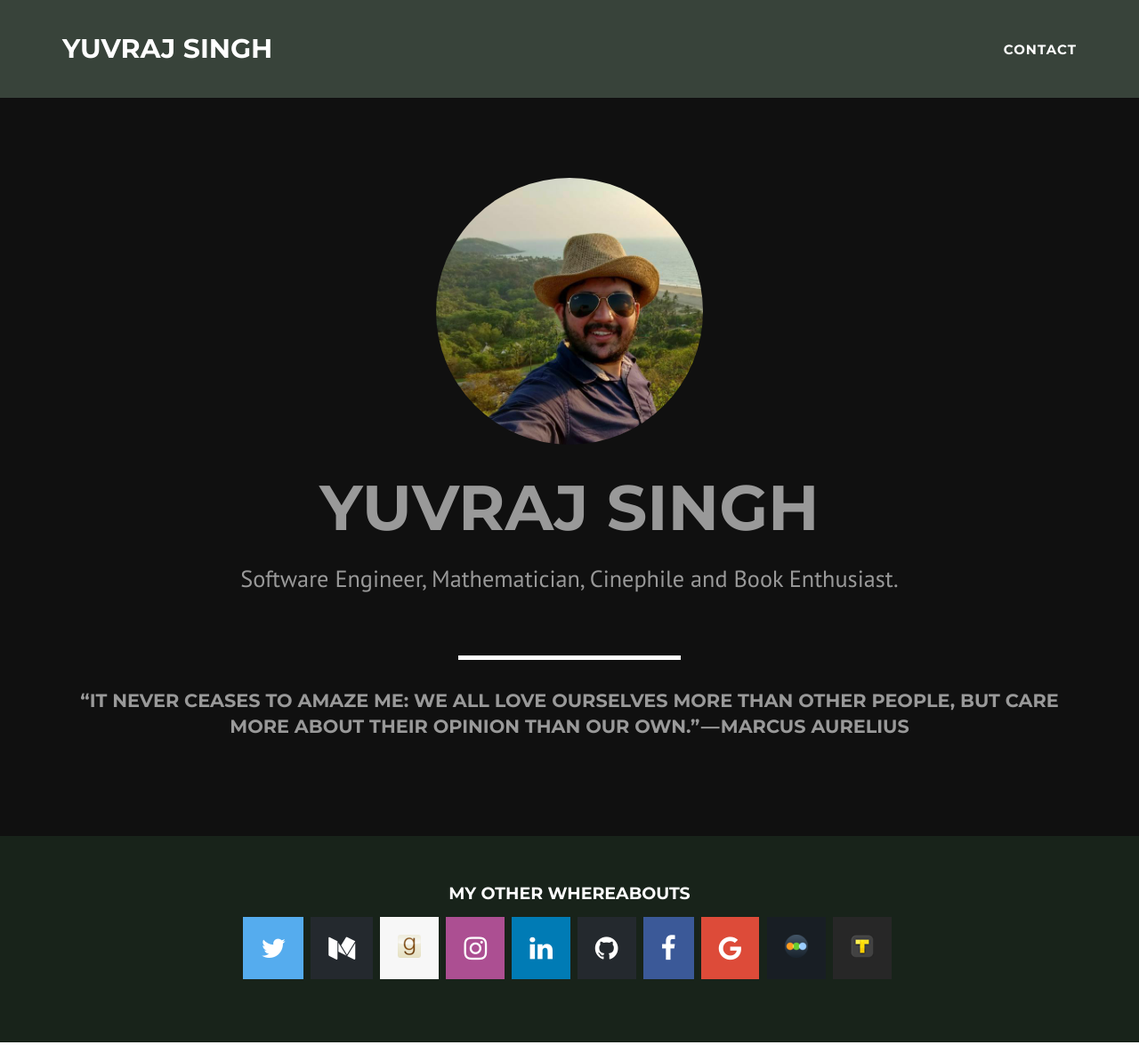
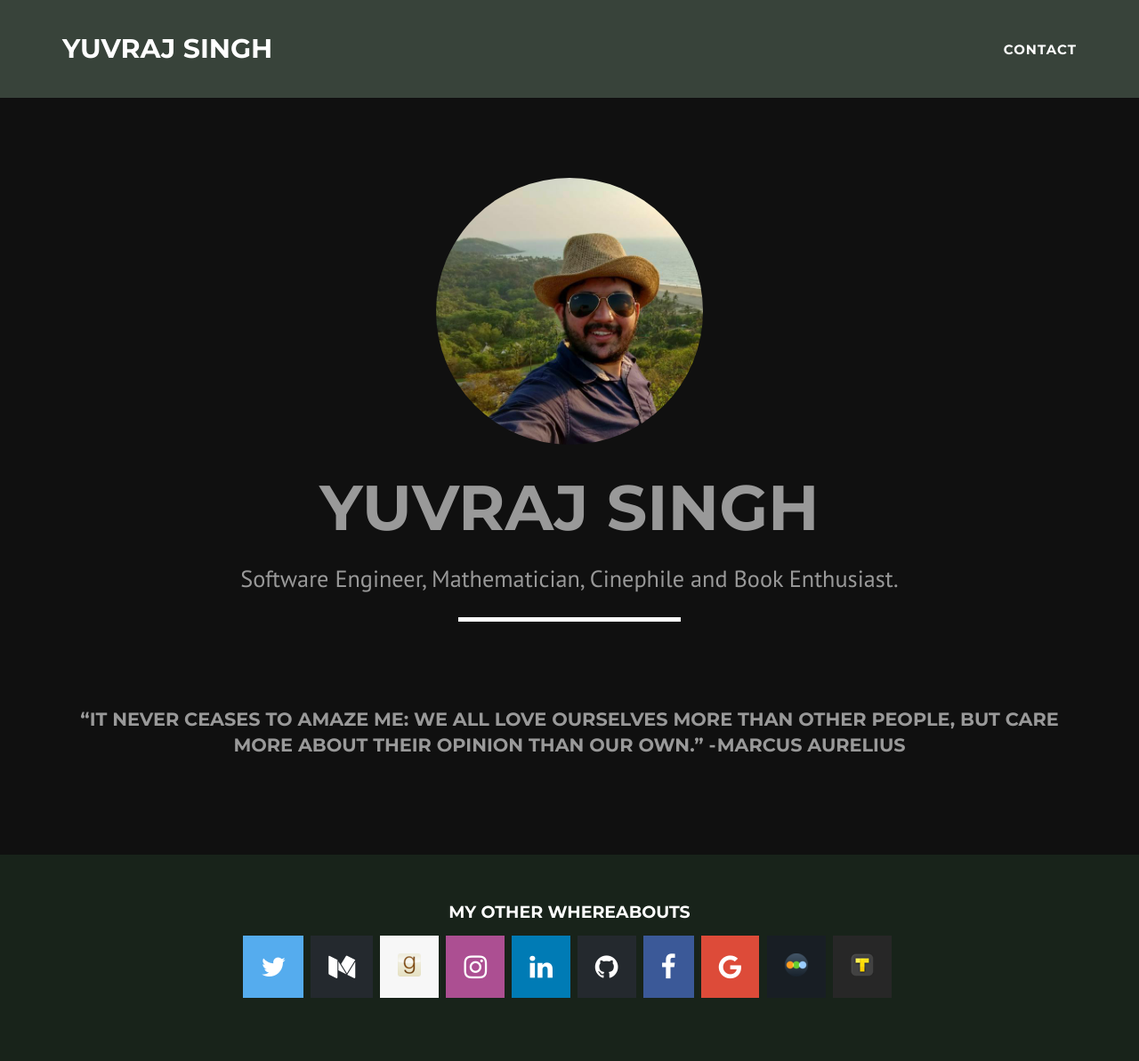
Before and after one commit to yuvraj-singh/yuvraj-singh.github.io, a Jekyll site: the page built from index.html, in a window 1280 px wide and 1193 px high. Shown: the whole window at 89% size. Built offline with Jekyll 4.4.1, drawn with Linux system fonts in a browser that asks for light colours.

Commit message:
added quote in header

```diff
--- a/_config.yml
+++ b/_config.yml
@@ -4,7 +4,7 @@
 url: https://yuvraj-singh.github.io/
 description: "Software Engineer, Mathematician, Cinephile and Book Enthusiast."
 meta_author: Yuvraj Singh
-quote: "“It never ceases to amaze me: we all love ourselves more than other people, but care more about their opinion than our own.” — Marcus Aurelius"
+quote: "“It never ceases to amaze me: we all love ourselves more than other people, but care more about their opinion than our own.” - Marcus Aurelius"
 
 about:
   header: About
--- a/_includes/header.html
+++ b/_includes/header.html
@@ -7,11 +7,11 @@
                     <div class="intro-text">
                         <span class="name">{{ site.title }}</span>
                         <!-- <hr class="star-light"> -->
-                        <span class="skills">{{ site.description }}</span>
+                        <span class="skills" color="white">{{ site.description }}</span>
                     </div>
+                    <hr class="star-light" style="color:white">
                     <br>
                     <br>
-                    <hr class="star-light">
                     <h3>
                     <span class="skills">{{ site.quote }}</span>
                   </h3>
```
